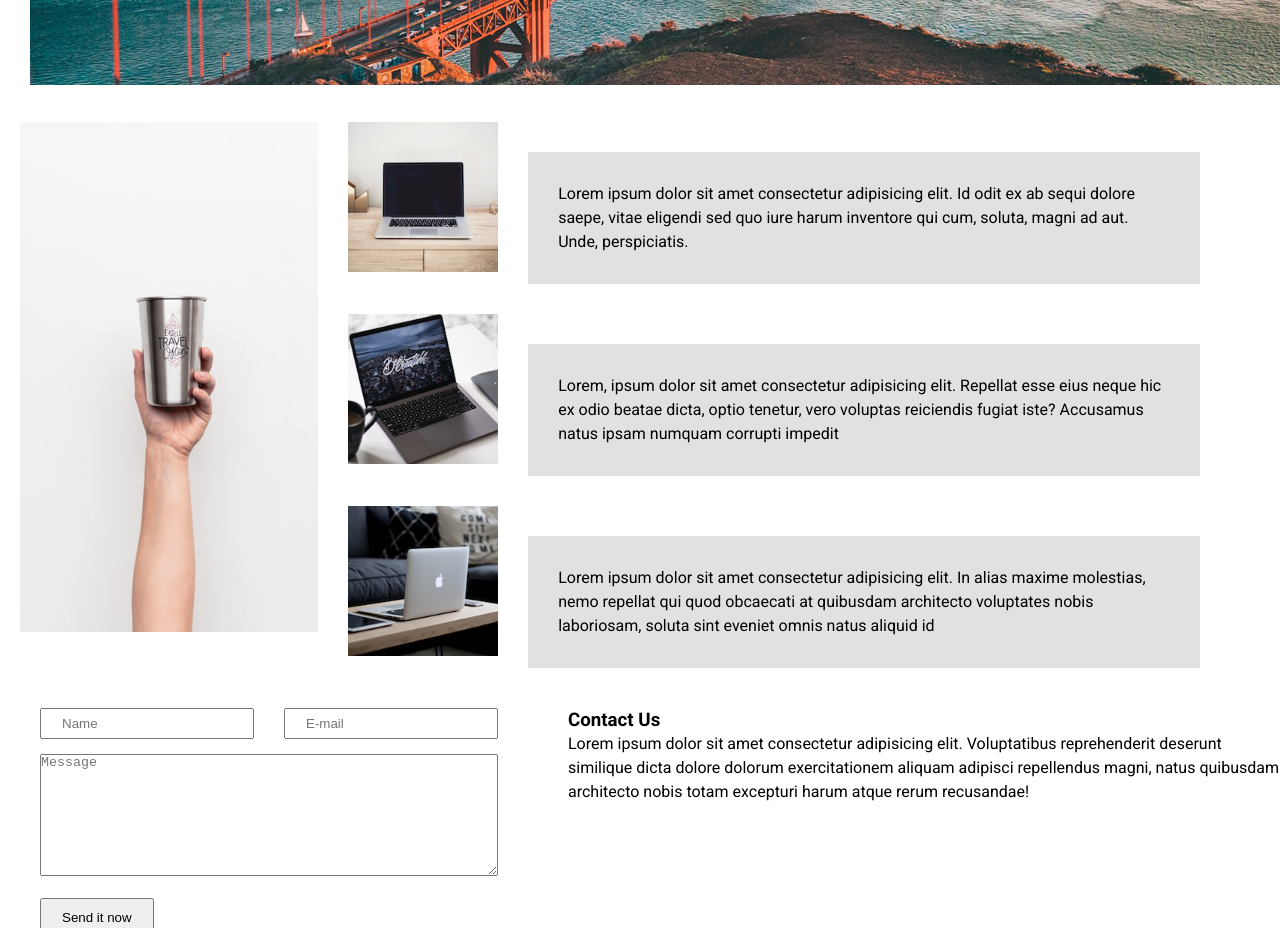
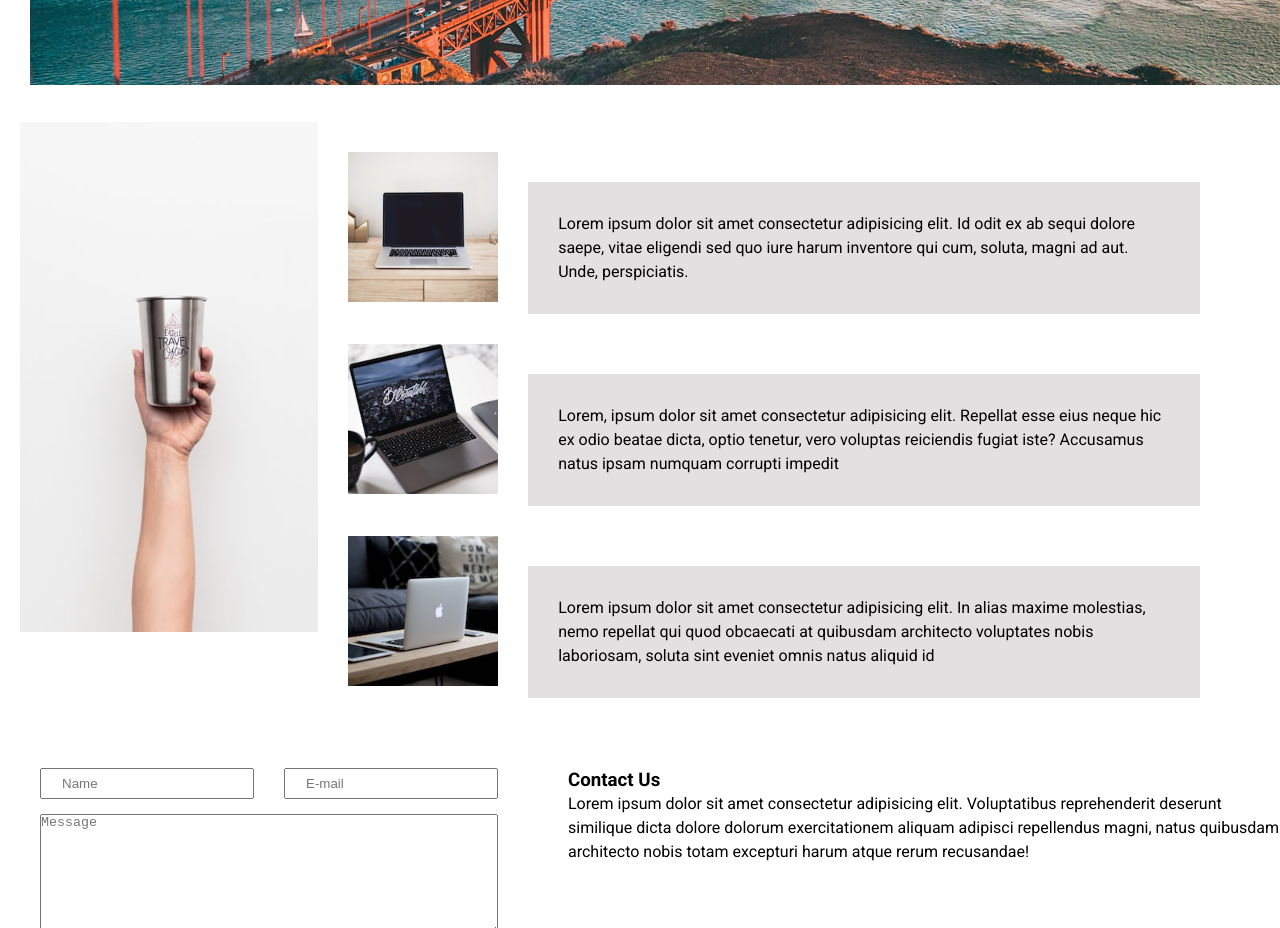
Before and after one commit to PunkHazard07/box-structure-project, a plain HTML site: page index.html in a window 1280 px wide. Shown: the part 1840-2768 px from the top of the page. Drawn offline with Linux system fonts and the light colour scheme.

Commit message:
margin change to styles

```diff
--- a/Styles/main.css
+++ b/Styles/main.css
@@ -127,7 +127,7 @@ margin-bottom: 20px;
 }
 
 #pro{
-    margin: 0 30px;
+    margin: 30px;
     align-items: flex-start;
 
 }
```
